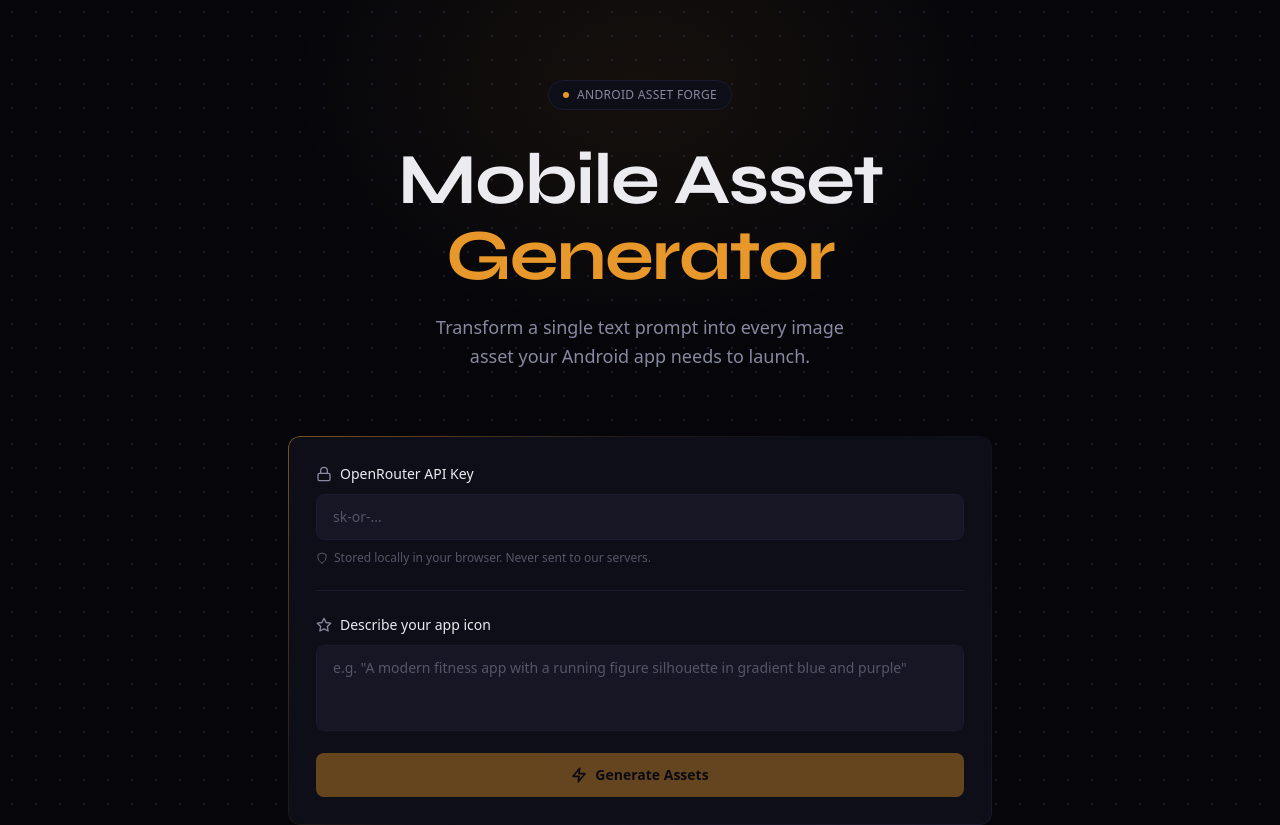
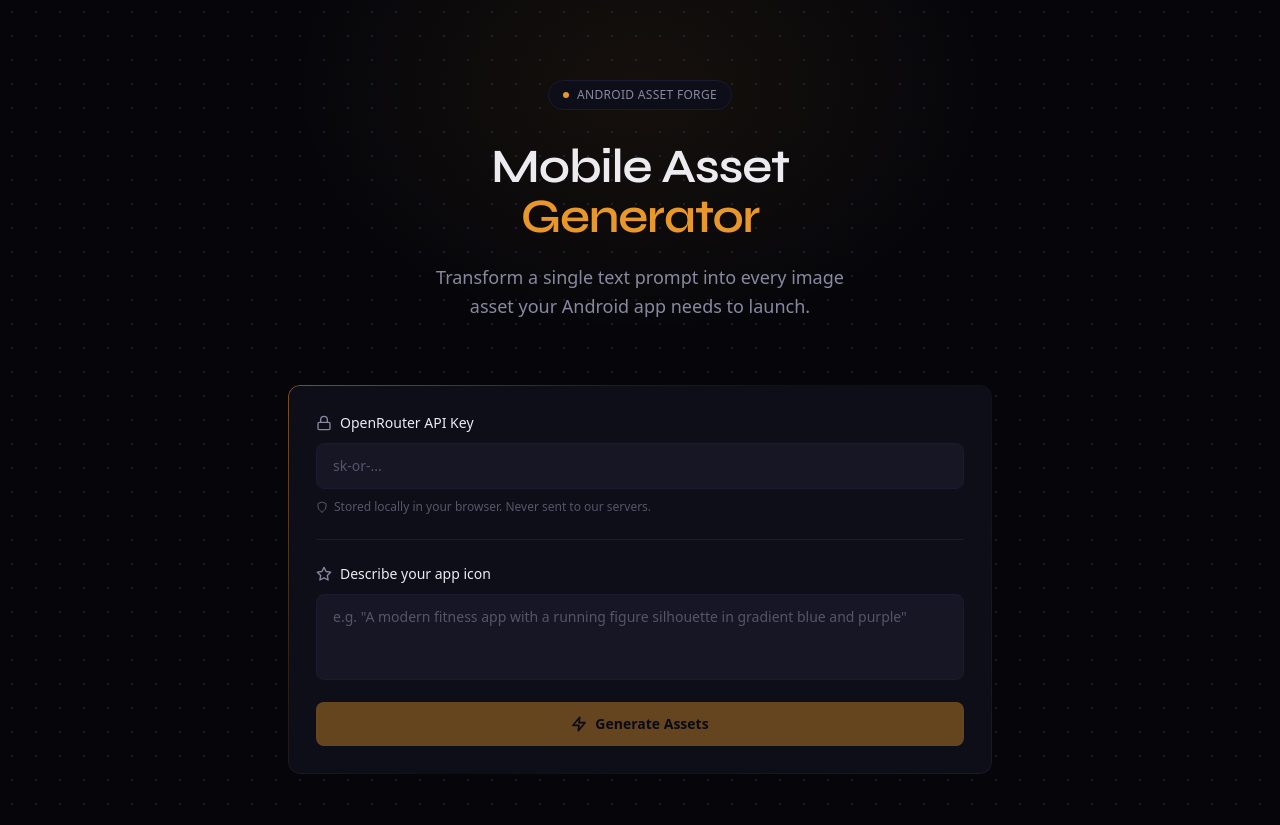
Before and after one commit to tsilva/mobileassetgen, a Next.js app: page / in a window 1280 px wide. Shown: the top 825 px of the page. Built offline with nearby package versions, Linux system fonts and the light colour scheme.

Commit message:
Update Header component styles: adjust heading font size and weight for improved visual hierarchy.

```diff
--- a/src/components/Header.tsx
+++ b/src/components/Header.tsx
@@ -16,7 +16,7 @@ export default function Header() {
       </div>
 
       <h1
-        className="animate-fade-in-up font-display text-5xl sm:text-6xl lg:text-7xl font-bold tracking-tight leading-[1.05]"
+        className="animate-fade-in-up font-display text-4xl sm:text-5xl font-semibold tracking-tight leading-[1.05]"
         style={{ animationDelay: "80ms" }}
       >
         Mobile Asset
```
